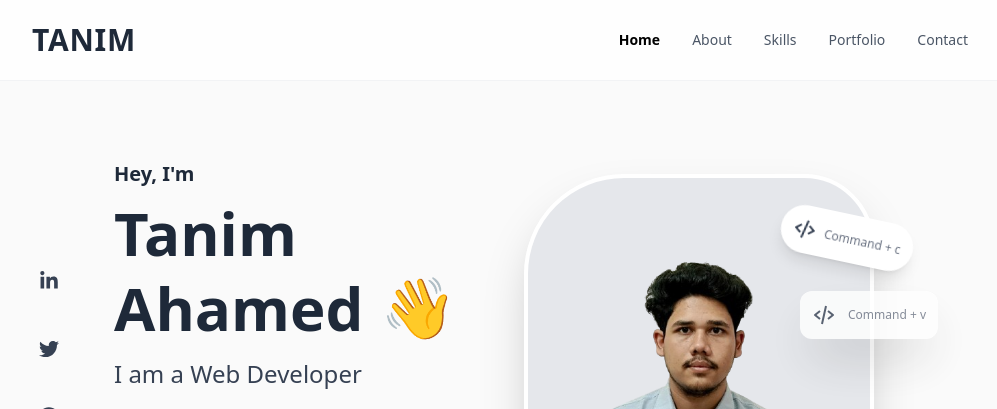
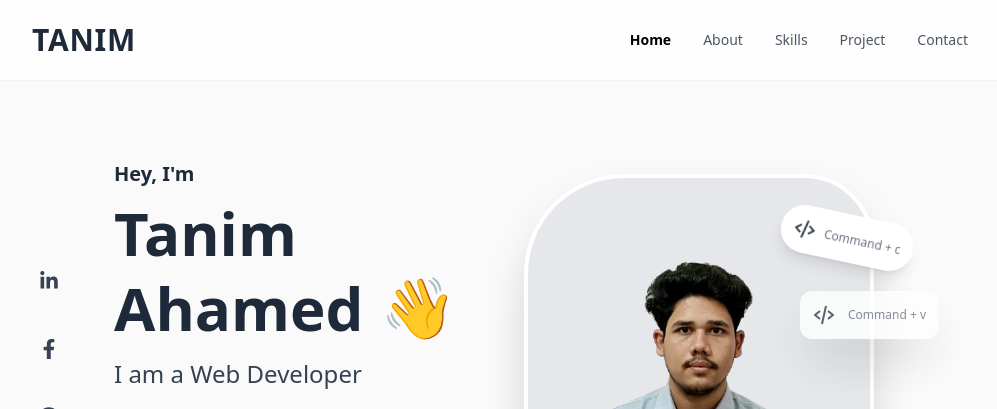
Before and after one commit to tanimahamed07/my-portfolio, a React (Vite) app: page / in a window 1280 px wide. Shown: the top 409 px of the page, without its empty margins (140-1137 px from the left). Built offline with nearby package versions, Linux system fonts and the light colour scheme; a web font is replaced by a local one.

Commit message:
alhamdulillah done

```diff
--- a/src/components/Navbar.jsx
+++ b/src/components/Navbar.jsx
@@ -7,7 +7,7 @@ const navLinks = [
   { name: "Home", to: "home" },
   { name: "About", to: "about" },
   { name: "Skills", to: "skills" },
-  { name: "Portfolio", to: "portfolio" },
+  { name: "Project", to: "portfolio" },
   { name: "Contact", to: "contact" },
 ];
 
--- a/src/pages/Home/Banner.jsx
+++ b/src/pages/Home/Banner.jsx
@@ -1,7 +1,7 @@
 import React, { useEffect, useRef } from "react";
 import {
   FaLinkedinIn,
-  FaTwitter,
+  FaFacebookF,
   FaGithub,
   FaTelegramPlane,
 } from "react-icons/fa";
@@ -60,10 +60,19 @@ const Banner = () => {
             animate={{ opacity: 1, x: 0 }}
             transition={{ duration: 0.8, delay: 0.2 }}
           >
-            {[FaLinkedinIn, FaTwitter, FaGithub].map((Icon, index) => (
+            {[
+              { Icon: FaLinkedinIn, href: "#" },
+              {
+                Icon: FaFacebookF,
+                href: "https://www.facebook.com/tanim.123888",
+              },
+              { Icon: FaGithub, href: "#" },
+            ].map((item, index) => (
               <motion.a
                 key={index}
-                href="#"
+                href={item.href}
+                target="_blank"
+                rel="noopener noreferrer"
                 className="hover:text-black hover:-translate-y-1 transition-all duration-300 bg-white p-4 sm:p-3 rounded-full shadow-sm border border-gray-100 lg:border-none lg:shadow-none lg:bg-transparent"
                 initial={{ opacity: 0, scale: 0 }}
                 animate={{ opacity: 1, scale: 1 }}
@@ -71,7 +80,7 @@ const Banner = () => {
                 whileHover={{ scale: 1.2, rotate: 5 }}
                 whileTap={{ scale: 0.9 }}
               >
-                <Icon />
+                <item.Icon />
               </motion.a>
             ))}
           </motion.div>
--- a/src/pages/Home/Contact.jsx
+++ b/src/pages/Home/Contact.jsx
@@ -88,27 +88,26 @@ const Contact = () => {
                 external: true,
               },
             ].map((item, index) => (
-              <motion.div
+              <motion.a
                 key={index}
-                className="card bg-white py-4 px-6 rounded-xl shadow-sm text-center border border-gray-200"
+                href={item.link}
+                target={item.external ? "_blank" : undefined}
+                rel={item.external ? "noopener noreferrer" : undefined}
+                className="card bg-white py-4 px-6 rounded-xl shadow-sm text-center border border-gray-200 cursor-pointer hover:shadow-lg transition-shadow block"
                 initial={{ opacity: 0, y: 20 }}
                 whileInView={{ opacity: 1, y: 0 }}
                 viewport={{ once: true }}
                 transition={{ duration: 0.5, delay: 0.2 + index * 0.1 }}
-                whileHover={{ y: -5, boxShadow: "0 10px 30px rgba(0,0,0,0.1)" }}
+                whileHover={{ y: -5 }}
+                whileTap={{ scale: 0.98 }}
               >
                 <item.Icon className="mx-auto text-3xl text-gray-600 mb-1" />
                 <h4 className="font-bold text-gray-800">{item.title}</h4>
                 <p className="text-sm text-gray-500 mb-1">{item.value}</p>
-                <a
-                  href={item.link}
-                  target={item.external ? "_blank" : undefined}
-                  rel={item.external ? "noopener noreferrer" : undefined}
-                  className="text-sm text-blue-500 hover:underline font-medium"
-                >
+                <span className="text-sm text-blue-500 font-medium">
                   Write me →
-                </a>
-              </motion.div>
+                </span>
+              </motion.a>
             ))}
           </motion.div>
 
--- a/src/pages/Home/Footer.jsx
+++ b/src/pages/Home/Footer.jsx
@@ -1,13 +1,13 @@
 import React from "react";
-import { FaTwitter, FaLinkedinIn, FaGithub } from "react-icons/fa";
+import { FaFacebookF, FaLinkedinIn, FaGithub } from "react-icons/fa";
 import { motion } from "framer-motion";
 
 const Footer = () => {
   const socialLinks = [
     {
-      Icon: FaTwitter,
-      href: "https://twitter.com",
-      hoverColor: "hover:bg-black",
+      Icon: FaFacebookF,
+      href: "https://www.facebook.com/tanim.123888",
+      hoverColor: "hover:bg-[#1877f2]",
     },
     {
       Icon: FaLinkedinIn,
```
